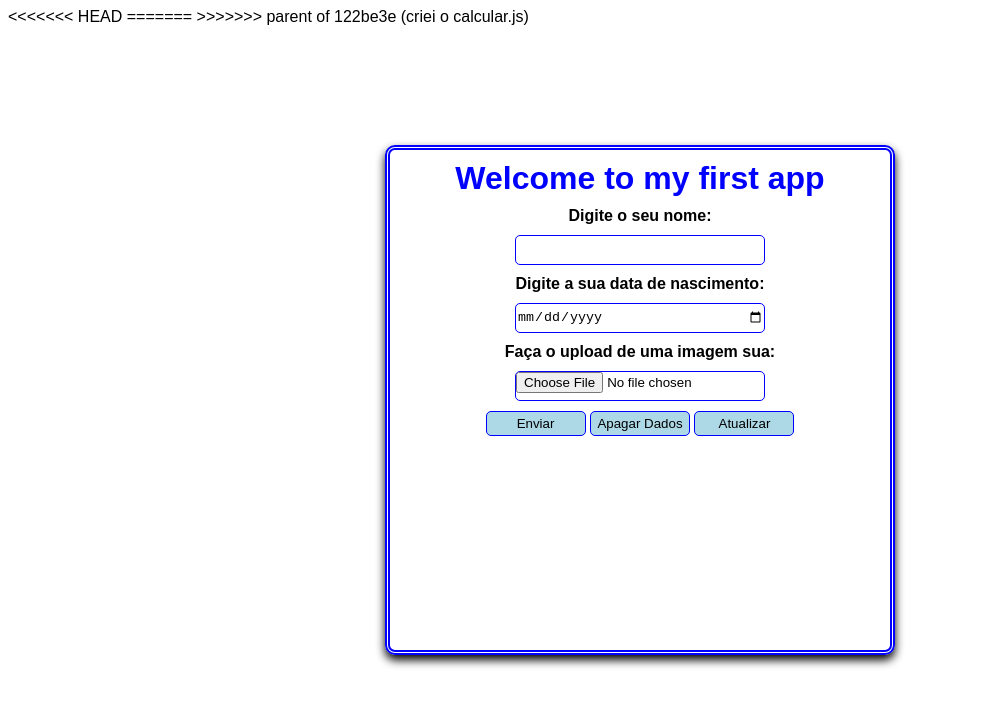
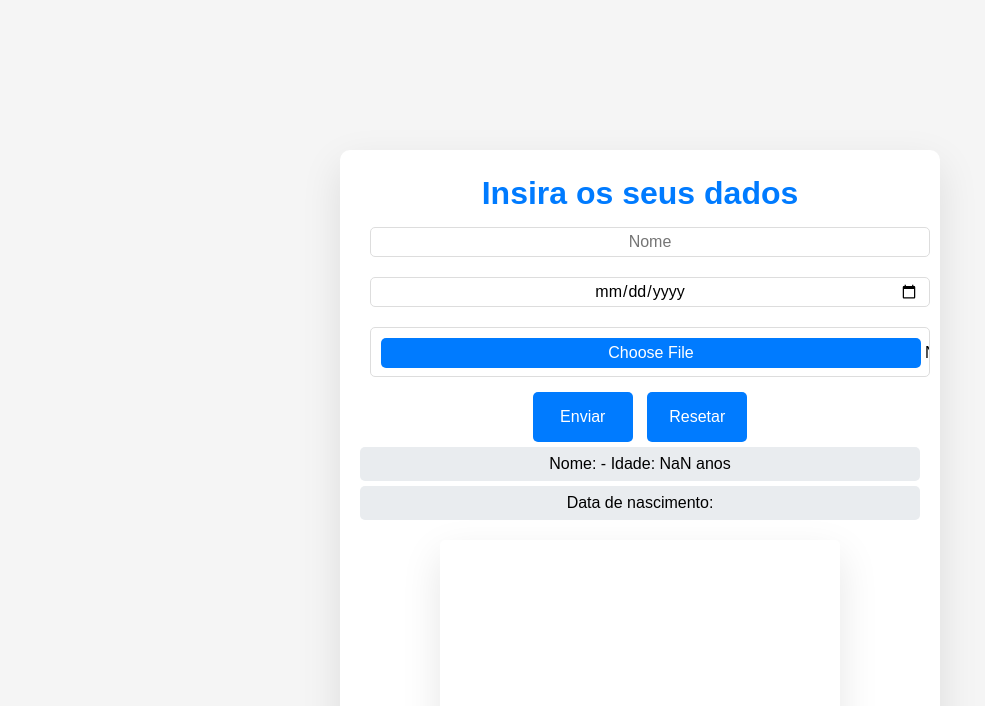
Before and after one commit to clukeni10/My-First-App, a plain HTML site: page index.html in a window 1280 px wide. Both pictures are taken after a click on the button "Enviar". Shown: the whole page, without its empty margins (0-985 px from the left). Drawn offline with Linux system fonts and the light colour scheme.

Commit message:
Função de listar ao enviar está operacional

```diff
--- a/index.html
+++ b/index.html
@@ -1,41 +1,33 @@
-<<<<<<< HEAD
 <!DOCTYPE html>
 <html lang="pt-ao">
 <head>
       <meta charset="UTF-8">
       <meta name="viewport" content="width=device-width, initial-scale=1.0">
       <title>App #1</title>
-
       <link rel="stylesheet" href="style.css">
 </head>
 <body>
-      <div>
-            <h1>Welcome to my first app</h1>
-
-            <label for="">Digite o seu nome:</label> <br>
-            <input type="text" id="nome"> <br>
-
-            <label for="">Digite a sua data de nascimento:</label> <br>
-            <input type="date" name="data" id="data" > <br>
-
-            <label for="">Faça o upload de uma imagem sua:</label> <br>
-            <input type="file" id="inputImagem" accept="image/*"> <br>
-
-            <button onclick="display()"; onclick="salvarImagem()";>Enviar</button>
-
-            <button onclick="apagar()" >Apagar Dados</button>
-            <button onclick="display()">Atualizar</button>
+      <div class="content">
+            <h1>Insira os seus dados</h1>
 
 
-            <h2 id="nome-usr"></h2>
-            <h2 id="data-nascimento"></h2>
-            <img id="imagemExibida" style="max-width: 300px; display: block;">
+            <input type="text" id="nome" placeholder="Nome"><br>
+            <input type="date" id="data"><br>
+            <input type="file" id="upload" accept="image/*"><br>
+
+            <button id="save">Enviar</button>
+            <button id="reset">Resetar</button>
+
+            <br>
+
+
+            <ul id="nomesSalvos"></ul>
+            <ul id="datasSalvas"></ul>
+            <h2 id="idade"></h2>
+           <div id="preview"></div>
 
       </div>
 
-
-<script src="scripts.js"></script>
+      <script src="scripts.js"></script>
 </body>
 </html>
-=======
->>>>>>> parent of 122be3e (criei o calcular.js)
--- a/scripts.js
+++ b/scripts.js
@@ -1,47 +1,159 @@
+const inputNome = document.getElementById("nome");
+const inputData = document.getElementById("data");
+const fileInput = document.getElementById("upload");
 
-const input = document.getElementById("nome");
-const input2 = document.getElementById("data");
-var idade = 0;
+document.getElementById('save').addEventListener('click', function(){
+    save();
+    show();
+});
+
+    function save(){
+        let nomes = JSON.parse(localStorage.getItem('nomes')) || [];
+        let datas = JSON.parse(localStorage.getItem('datas')) || [];
+
+        // Adicionar novo nome e data ao array
+        nomes.push(inputNome.value);
+        datas.push(inputData.value);
+
+        // Armazenar de volta no localStorage
+        localStorage.setItem('nomes', JSON.stringify(nomes));
+        localStorage.setItem('datas', JSON.stringify(datas));
+
+        inputNome.value = '';
+        inputData.value = '';
+
+    }
 
 
 
-function display(){
-      localStorage.setItem( 'nome' , input.value);
-      localStorage.setItem('data', input2.value);
+
+
+
+
+
+
+document.getElementById('upload').addEventListener('change', function(event){
+    const file = event.target.files[0];
+
+    if (file){
+        const reader = new FileReader();
+
+        reader.onloadend = function (){
+            let imagens = JSON.parse(localStorage.getItem('imagens')) || [];
+            imagens.push(reader.result);
+            localStorage.setItem('imagens', JSON.stringify(imagens));
+
+            const imgContainer = document.getElementById('preview');
+            const img = document.createElement('img');
+            img.src = reader.result;
+            img.style.display = 'block';
+            img.style.maxWidth = '200px';
+            img.style.marginTop = '10px';
+            imgContainer.appendChild(img);
+        };
+        reader.readAsDataURL(file);
+    } else {
+        alert('Por favor, escolha um arquivo de imagem.');
+    }
+});
+
+function calcularIdade(dataNascimento){
+    const hoje = new Date();
+    const nascimento = new Date(dataNascimento);
+    let idade = hoje.getFullYear() - nascimento.getFullYear();
+    const mes = hoje.getMonth() - nascimento.getMonth();
+
+    if (mes < 0 || (mes === 0 && hoje.getDate() < nascimento.getDate())){
+        idade--;
+    }
+    return idade;
 }
 
 
-      window.onload = function() {
-      const nomeSalvo = localStorage.getItem('nome');
-      const dataSalva = localStorage.getItem('data');
+
+function show(){
+    const nomesSalvos = JSON.parse(localStorage.getItem('nomes')) || [];
+    const datasSalvas = JSON.parse(localStorage.getItem('datas')) || [];
+    const imagens = JSON.parse(localStorage.getItem('imagens')) || [];
+
+    const listaNomes = document.getElementById('nomesSalvos');
+    listaNomes.innerHTML = '';
+    nomesSalvos.forEach((nome, index) => {
+        const idade = calcularIdade(datasSalvas[index]);
+        listaNomes.innerHTML +=` <li>Nome: ${nome} - Idade: ${idade} anos</li>`
+    });
+
+    const listaDatas = document.getElementById('datasSalvas');
+    listaDatas.innerHTML = '';
+    datasSalvas.forEach(data => {
+        listaDatas.innerHTML += `<li>Data de nascimento: ${data}</li>`;
+    });
+
+        const imgContainer = document.getElementById('preview');
+        imgContainer.innerHTML = '';
+            imagens.forEach(src => {
+                const img = document.createElement('img');
+                img.src = src;
+                img.style.display = 'block';
+                img.style.maxWidth = '150px';
+                img.style.maxHeight = '150px';
+                img.style.marginTop = '10px';
+                img.style.borderRadius = '5px';
+                imgContainer.appendChild(img);
+            });
+
+
+    }
 
 
 
-      if (nomeSalvo) {
-        input.value = nomeSalvo;
+
+
+
+document.getElementById('reset').addEventListener('click', function (){
+    inputNome.value = '';
+    inputData.value = '';
+    fileInput.value = '';
+    localStorage.clear();
+
+    document.getElementById('nomesSalvos').innerHTML = '';
+    document.getElementById('datasSalvas').innerHTML = '';
+    document.getElementById('preview').innerHTML = '';
+
+});
+
+
+window.onload = function (){
+    show();
 }
-    if (dataSalva) {
-        input2.value = dataSalva;
+
+/*
+window.onload = function() {
+    const nomesSalvos = JSON.parse(localStorage.getItem('nomes')) || [];
+    const datasSalvas = JSON.parse(localStorage.getItem('datas')) || [];
+
+    // Exibir todos os nomes e datas salvos
+    if (nomesSalvos.length > 0) {
+        document.getElementById('nomesSalvos').innerHTML = nomesSalvos.map(nome => `<li>${nome}</li>`).join('');
+    }
+    if (datasSalvas.length > 0) {
+        document.getElementById('datasSalvas').innerHTML = datasSalvas.map(data => `<li>${data}</li>`).join('');
     }
 };
-
-    function apagar(){
-      localStorage.clear();
-
-    }
 
 
 document.getElementById('save').addEventListener('click', function() {
     const fileInput = document.getElementById('upload');
     const file = fileInput.files[0];
 
-      if (file){
+    if (file) {
         const reader = new FileReader();
 
         reader.onloadend = function() {
             // Armazenar a imagem em Local Storage
-              localStorage.setItem('myImage', reader.result);
-
+            let imagens = JSON.parse(localStorage.getItem('imagens')) || [];
+            imagens.push(reader.result);
+            localStorage.setItem('imagens', JSON.stringify(imagens));
         }
 
         // Converter a imagem para Base64
@@ -51,70 +163,45 @@ function display(){
     }
 });
 
+const button = document.getElementById("button");
+button.addEventListener('click', show());
 
-    const button = document.getElementById("button");
-    button.addEventListener('click', show);
+function show() {
+    // Recuperar as imagens do Local Storage
+    const imagens = JSON.parse(localStorage.getItem('imagens')) || [];
+    const imgContainer = document.getElementById('preview');
+    imgContainer.innerHTML = ''; // Limpar imagens anteriores
 
-    function show(){
-      // Recuperar a imagem do Local Storage
-      const imageData = localStorage.getItem('myImage');
-
-      if (imageData) {
-          const img = document.getElementById('preview');
-          img.src = imageData;
+    if (imagens.length > 0) {
+        imagens.forEach(src => {
+            const img = document.createElement('img');
+            img.src = src;
             img.style.display = 'block';
+            imgContainer.appendChild(img);
+        });
     }
 
+    const nomesSalvos = JSON.parse(localStorage.getItem('nomes')) || [];
+    const datasSalvas = JSON.parse(localStorage.getItem('datas')) || [];
 
-    const nomeSalvo = localStorage.getItem('nome');
-    const dataSalva = localStorage.getItem('data');
-
-    if (nomeSalvo) {
-        document.getElementById('nomeusr').textContent = `Olá, o seu nome é: ${nomeSalvo}`;
+    if (nomesSalvos.length > 0) {
+        document.getElementById('nomesSalvos').innerHTML = nomesSalvos.map(nome => `<li>${nome}</li>`).join('');
     }
-    if (dataSalva) {
-        document.getElementById('datadenascimento').textContent = `A sua data de nascimento é: ${dataSalva}`;
+    if (datasSalvas.length > 0) {
+        document.getElementById('datasSalvas').innerHTML = datasSalvas.map(data => `<li>${data}</li>`).join('');
+    }
 }
 
-    if (dataSalva) {
-      const idade = calcularIdade(dataSalva); // Passar dataSalva em vez de input2.value
-      document.getElementById('idade').textContent = `Por isso tem: ${idade} anos`;
+function resetarDados() {
+    input.value = '';
+    input2.value = '';
+    localStorage.clear();
+
+    const imgContainer = document.getElementById('preview');
+    imgContainer.innerHTML = ''; // Limpar as imagens
+    document.getElementById('nomesSalvos').innerHTML = '';
+    document.getElementById('datasSalvas').innerHTML = '';
 }
 
-  function calcularIdade(dataSalva) {
-    const hoje = new Date();
-    const nascimento = new Date(dataSalva);
-
-    let idade = hoje.getFullYear() - nascimento.getFullYear();
-    const mes = hoje.getMonth() - nascimento.getMonth();
-
-    // Ajustar se o aniversário ainda não aconteceu neste ano
-    if (mes < 0 || (mes === 0 && hoje.getDate() < nascimento.getDate())) {
-        idade--;
-    }
-
-    return idade;
-}
-
-}
-
-
-function resetarDados() {
-
-  input.value = '';
-  input2.value = '';
-
-
-  localStorage.clear();
-
-
-
-  const img = document.getElementById('preview');
-  img.style.display = 'none';
-  document.getElementById('nomeusr').textContent = '';
-  document.getElementById('datadenascimento').textContent = '';
-  document.getElementById('idade').textContent = '';
-}
-
-
 document.getElementById('reset').addEventListener('click', resetarDados);
+*/
--- a/style.css
+++ b/style.css
@@ -1,60 +1,128 @@
-<<<<<<< HEAD
+
 *{
       padding:0;
       margin:0;
+      box-sizing: border-box;
+      font-family: Arial, Helvetica, sans-serif;
 }
 
 body{
-      background-color: white;
-      font-family: Arial, Helvetica, sans-serif;
-      color: black;
+    background-color: #f5f5f5;
+    padding: 20px;
+    display: flex;
+    flex-direction: column;
+    align-items: center;
+    justify-content: center;
+    min-height: 100vh;
 }
 
-div{
+
+.content{
+      background-color: #fff;
+      padding: 20px;
+      border-radius: 10px;
+      box-shadow: 0px 15px 40px rgba(0, 0, 0, 0.1);
+      width: 600px;
+      height: 800px;
+      margin-bottom: 20px;
       position: absolute;
       top: 50%;
       left: 50%;
       translate: -50% -50%;
-      width: 500px;
-      height: 500px;
-      border: 5px double blue;
-      border-radius: 10px;
-      box-shadow: 0px 5px 10px black;
-
       text-align: center;
-}
-
-label{
-      font-size: 16px;
-      font-weight: bold;
-
-
+      margin-top: 150px;
 }
 
 
 h1{
       text-align: center;
-      color: blue;
-      margin: 10px;
+      color: #007bff;
+      margin: 5px;
 }
+
+input[type="text"],
+input[type="date"],
+input[type="file"],
+button{
+      width: 100%;
+      padding: 10px;
+      border: 1px solid #ddd;
+      border-radius: 5px;
+      font-size: 16px;
+}
+
+button{
+      background-color: #007bff;
+      color: white;
+      border: none;
+      cursor: pointer;
+      transition: background-color 0.3s;
+
+      width: 100px;
+      height: 50px;
+      border-radius: 5px;
+      color: white;
+      margin: 5px;
+}
+
+button:hover{
+      background-color: #0056b3;
+}
+
+input[type="file"]{
+      height: 50px;
+}
+
+input[type="file"]::file-selector-button {
+      width: 540px;
+      height: 30px;
+      background-color: #007bff;
+      color: white;
+      border: none;
+      border-radius: 5px;
+      cursor: pointer;
+      transition: background-color 0.3s;
+
+}
+
+input[type="file"]::file-selector-button:hover {
+      background-color: #0056b3;
+  }
 
 input{
       width: 250px;
       height: 30px;
       margin: 10px;
-      border: 0.9px solid blue;
+      border: 0.9px solid #007bff;
       border-radius: 5px;
       color: black;
+      text-align: center;
 }
 
-button{
-      width: 100px;
-      height: 25px;
-      border-radius: 5px;
-      border: 1px solid blue;
-      background-color: lightblue;
-      color: black;
+ul{
+      list-style: none;
+      padding: 0;
 }
 
-=======
->>>>>>> parent of 122be3e (criei o calcular.js)
+ul li{
+      background-color: #e9ecef;
+      padding: 8px;
+      border-radius: 5px;
+      margin-bottom: 5px;
+}
+#preview{
+      background-color: #fff;
+      width: 400px;
+      height: 250px;
+      border: none;
+      border-radius: 5px;
+      box-shadow: 0px 15px 40px rgba(0, 0, 0, 0.1);
+      position: absolute;
+      left: 50%;
+      translate: -50%;
+      margin-top: 15px;
+
+      display: flex;
+      justify-content: space-evenly;
+      flex-wrap: wrap;
+}
```
Lines whose indentation alone changed are shown as unchanged.
